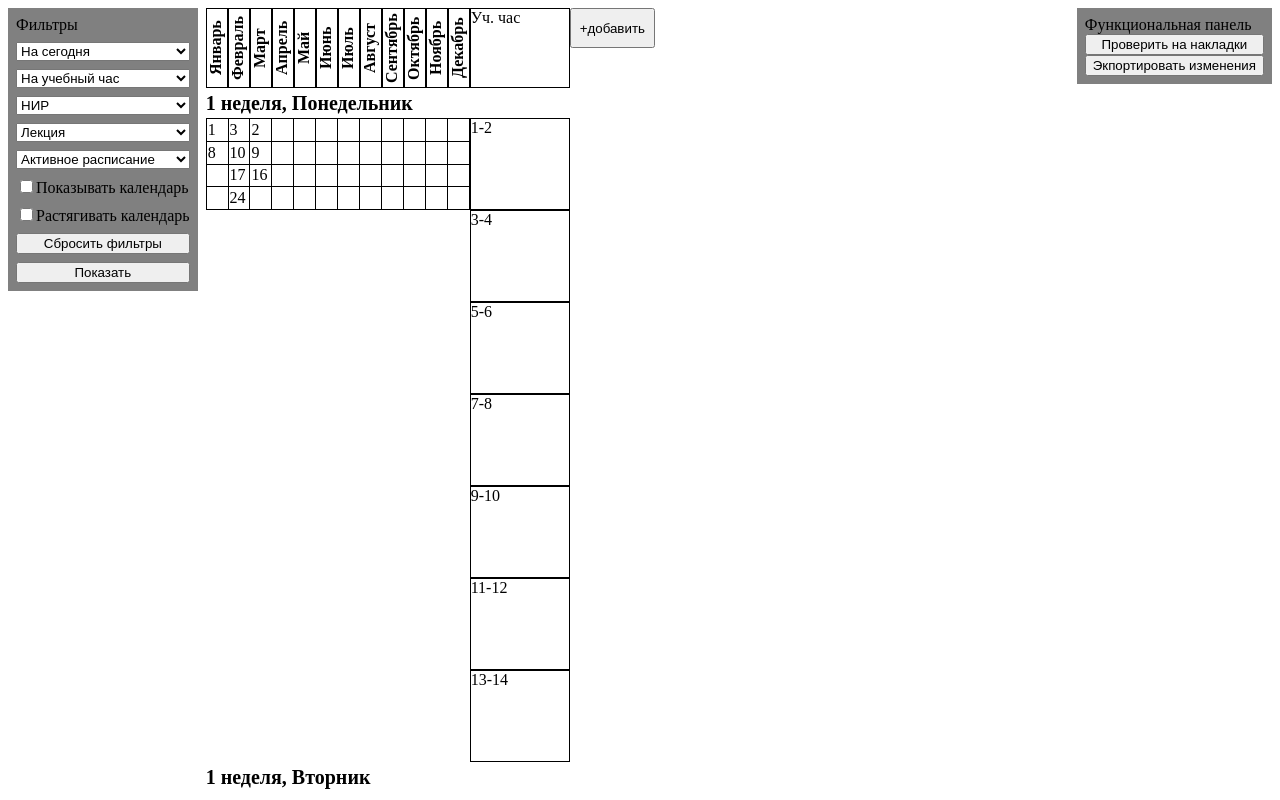
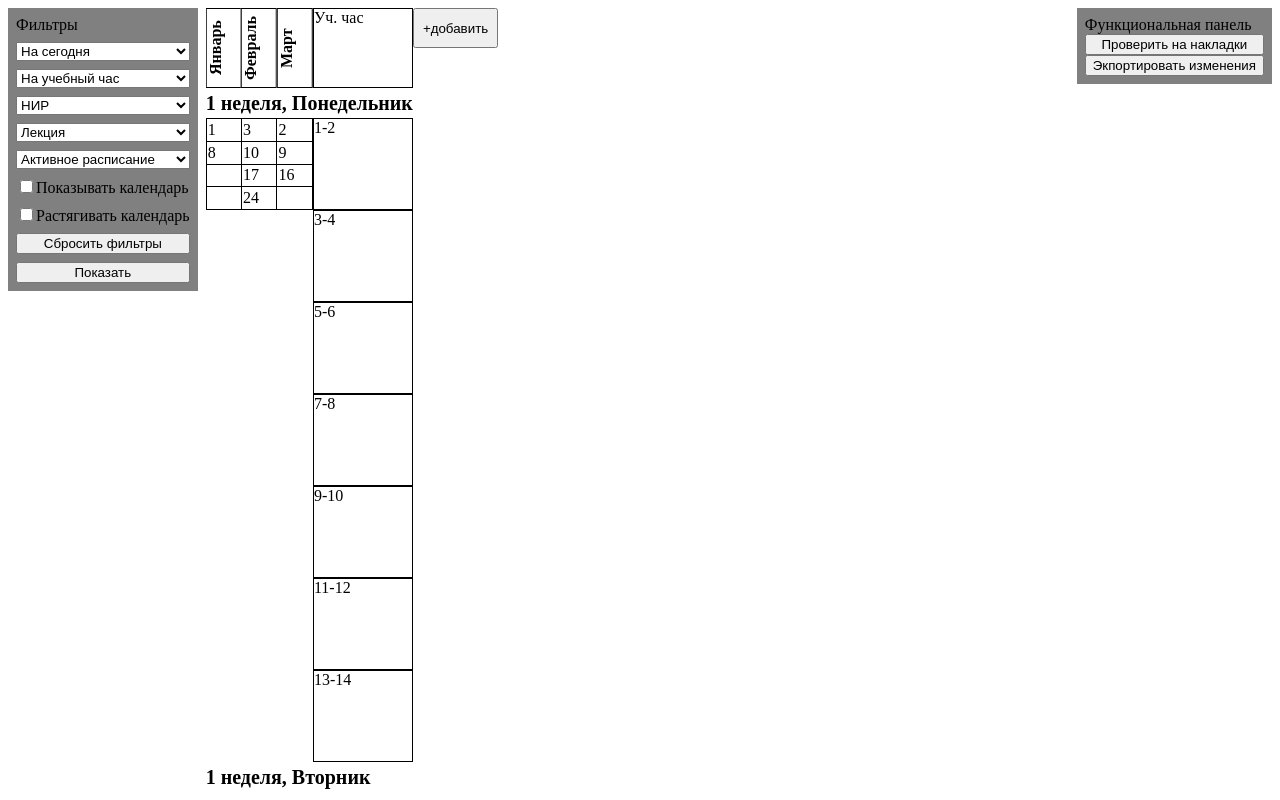
Before and after one commit to pol1waew/VSTU-Schedule-Improved-Visualization, a React (Create React App) app: page / in a window 1280 px wide. Built offline with nearby package versions, Linux system fonts and the light colour scheme.

Commit message:
Data changes

```diff
--- a/src/App.js
+++ b/src/App.js
@@ -45,41 +45,32 @@ export function App() {
     const monthNames = [
         'Январь',
         'Февраль',
-        'Март',
-        'Апрель',
-        'Май',
-        'Июнь',
-        'Июль',
-        'Август',
-        'Сентябрь',
-        'Октябрь',
-        'Ноябрь',
-        'Декабрь',
+        'Март'
     ]
     const monthDays = {
         0: [
-            ['1', '3', '2', '', '', '', '', '', '', '', '', ''],
-            ['8', '10', '9', '', '', '', '', '', '', '', '', ''],
-            ['', '17', '16', '', '', '', '', '', '', '', '', ''],
-            ['', '24', '', '', '', '', '', '', '', '', '', '']
+            ['1', '3', '2'],
+            ['8', '10', '9'],
+            ['', '17', '16'],
+            ['', '24', '']
         ],
         1: [
-            ['2', '4', '3', '', '', '', '', '', '', '', '', ''],
-            ['9', '11', '10', '', '', '', '', '', '', '', '', ''],
-            ['', '18', '17', '', '', '', '', '', '', '', '', ''],
-            ['', '25', '', '', '', '', '', '', '', '', '', '']
+            ['2', '4', '3'],
+            ['9', '11', '10'],
+            ['', '18', '17'],
+            ['', '25', '']
         ],
         2: [
-            ['3', '5', '4', '', '', '', '', '', '', '', '', ''],
-            ['9', '12', '11', '', '', '', '', '', '', '', '', ''],
-            ['', '19', '18', '', '', '', '', '', '', '', '', ''],
-            ['', '26', '', '', '', '', '', '', '', '', '', '']
+            ['3', '5', '4'],
+            ['9', '12', '11'],
+            ['', '19', '18'],
+            ['', '26', '']
         ],
         3: [
-            ['4', '6', '5', '', '', '', '', '', '', '', '', ''],
-            ['10', '13', '12', '', '', '', '', '', '', '', '', ''],
-            ['', '20', '19', '', '', '', '', '', '', '', '', ''],
-            ['', '27', '', '', '', '', '', '', '', '', '', '']
+            ['4', '6', '5'],
+            ['10', '13', '12'],
+            ['', '20', '19'],
+            ['', '27', '']
         ]
     }
     let columnData = {}
--- a/src/styles/Table.css
+++ b/src/styles/Table.css
@@ -35,7 +35,7 @@
 
 .table-calendar-month-name {
     text-align: center;
-    width: 20px;
+    width: 100%;
     writing-mode: vertical-rl;
     transform: scale(-1, -1);
 }
```
